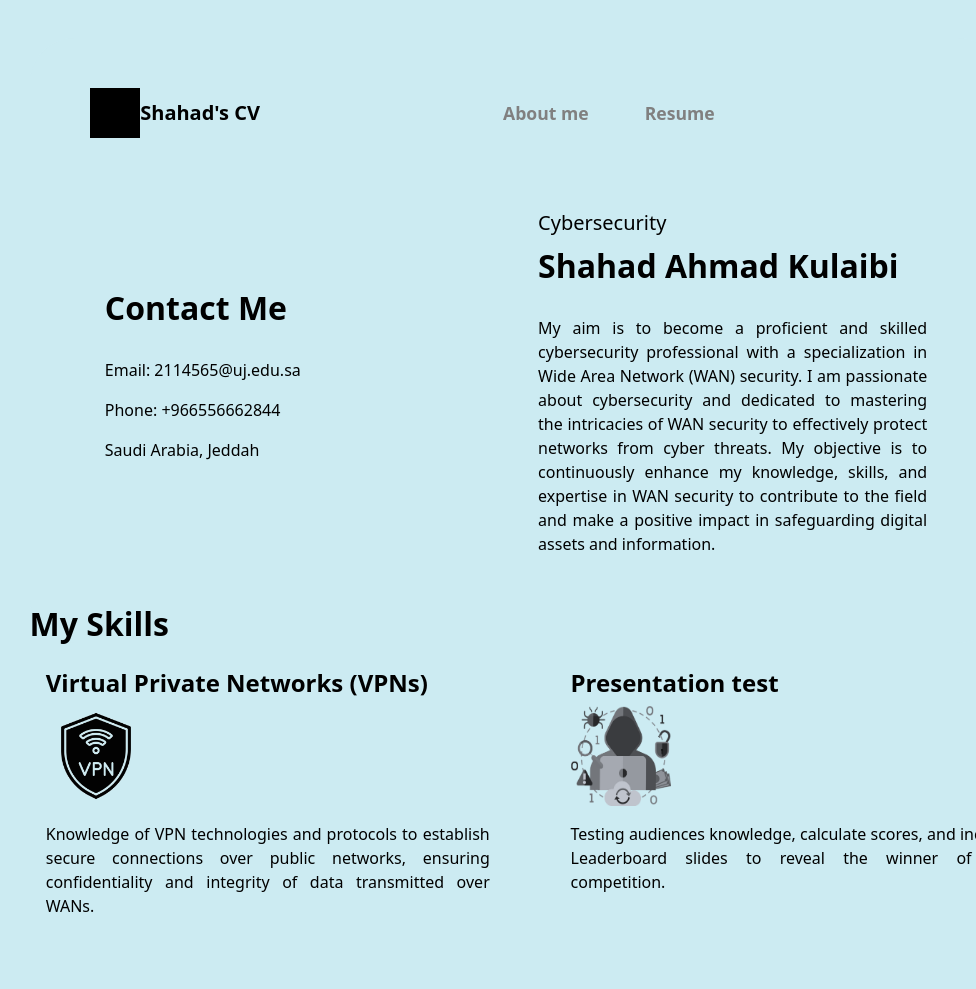
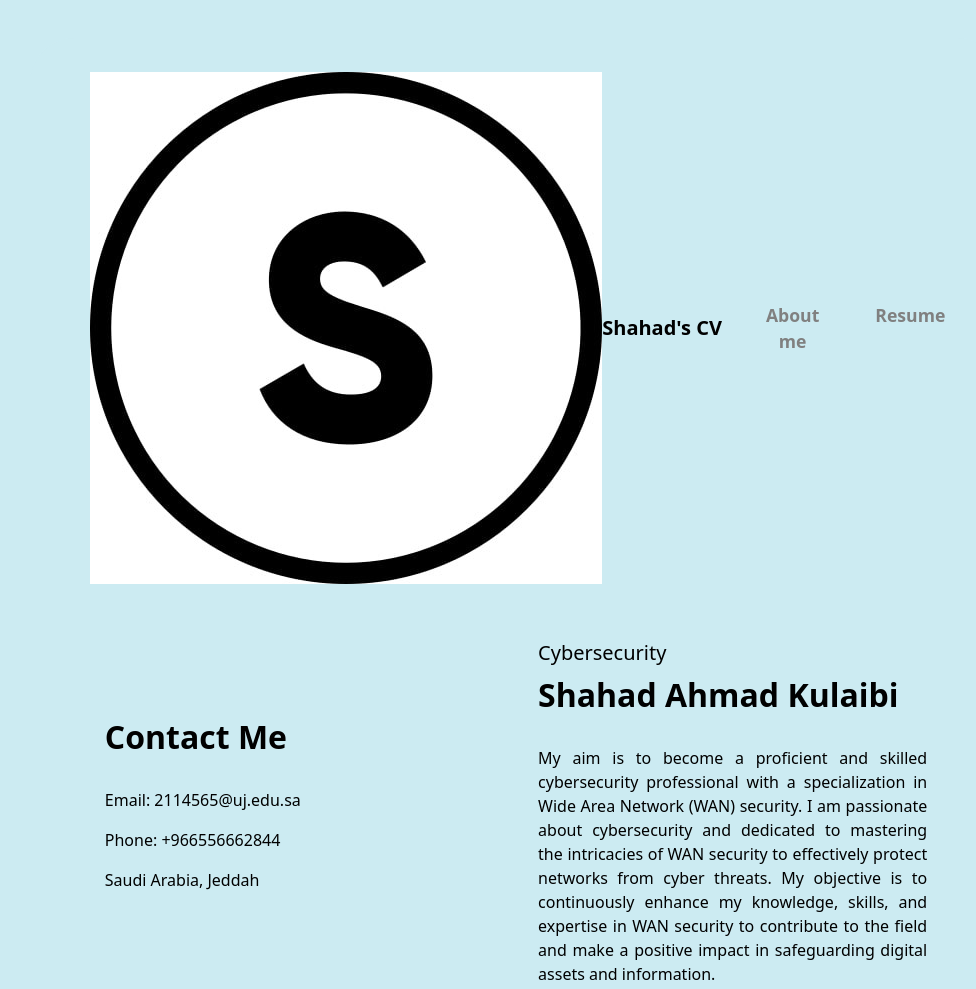
Before and after one commit to Shkulaibi/Resume, a plain HTML site: page index.html in a window 1280 px wide. Shown: the top 989 px of the page, without its empty margins (124-1100 px from the left). Drawn offline with nearby package versions, Linux system fonts and the light colour scheme.

Commit message:
Update index.html

```diff
--- a/index.html
+++ b/index.html
@@ -18,7 +18,7 @@
     <header>
       <nav class="navbar navbar-expand-lg">
         <div class="container-fluid">
-          <img src="./assets/icons/sh.jpg" alt="sh image">
+          <img src="./assets/icons/sh1.jpg" alt="sh image">
           <a class="navbar-brand" href="#">
             Shahad's CV
           </a>
```
